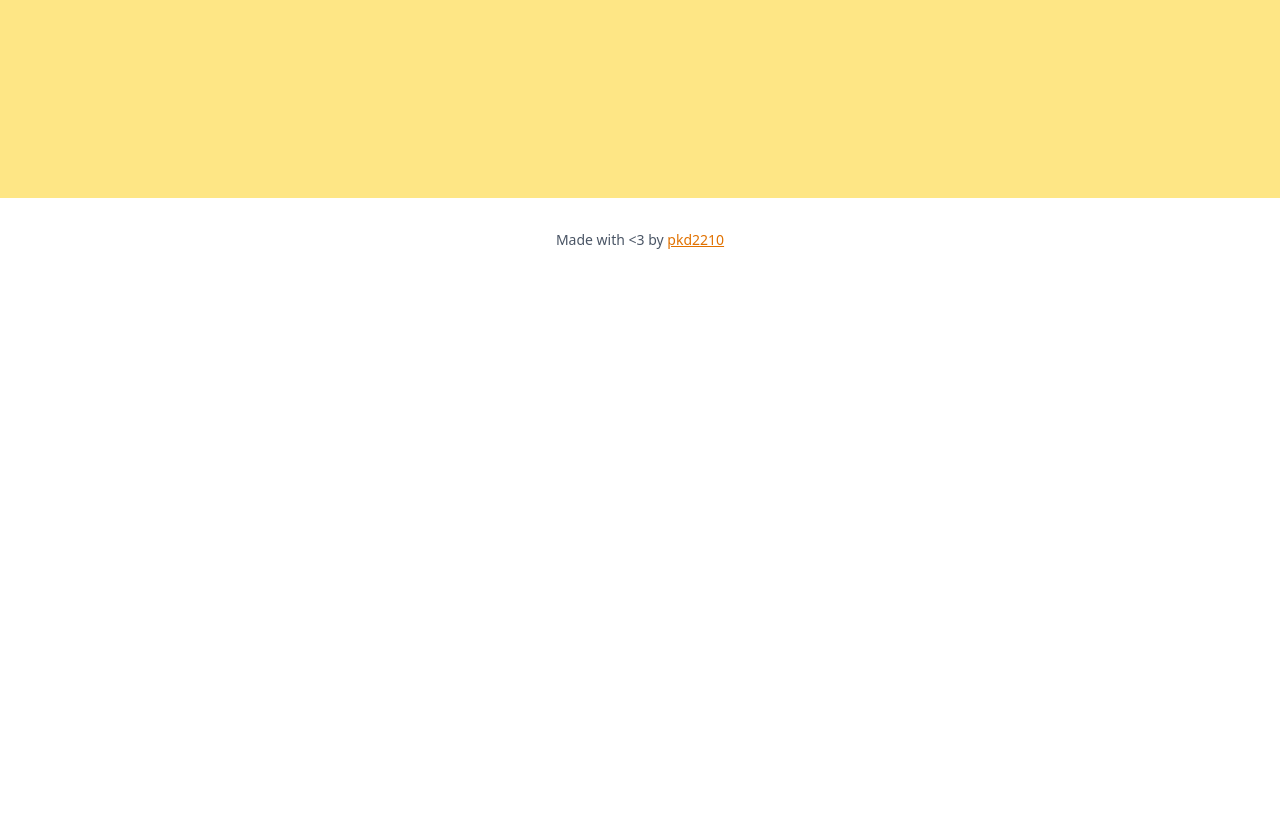
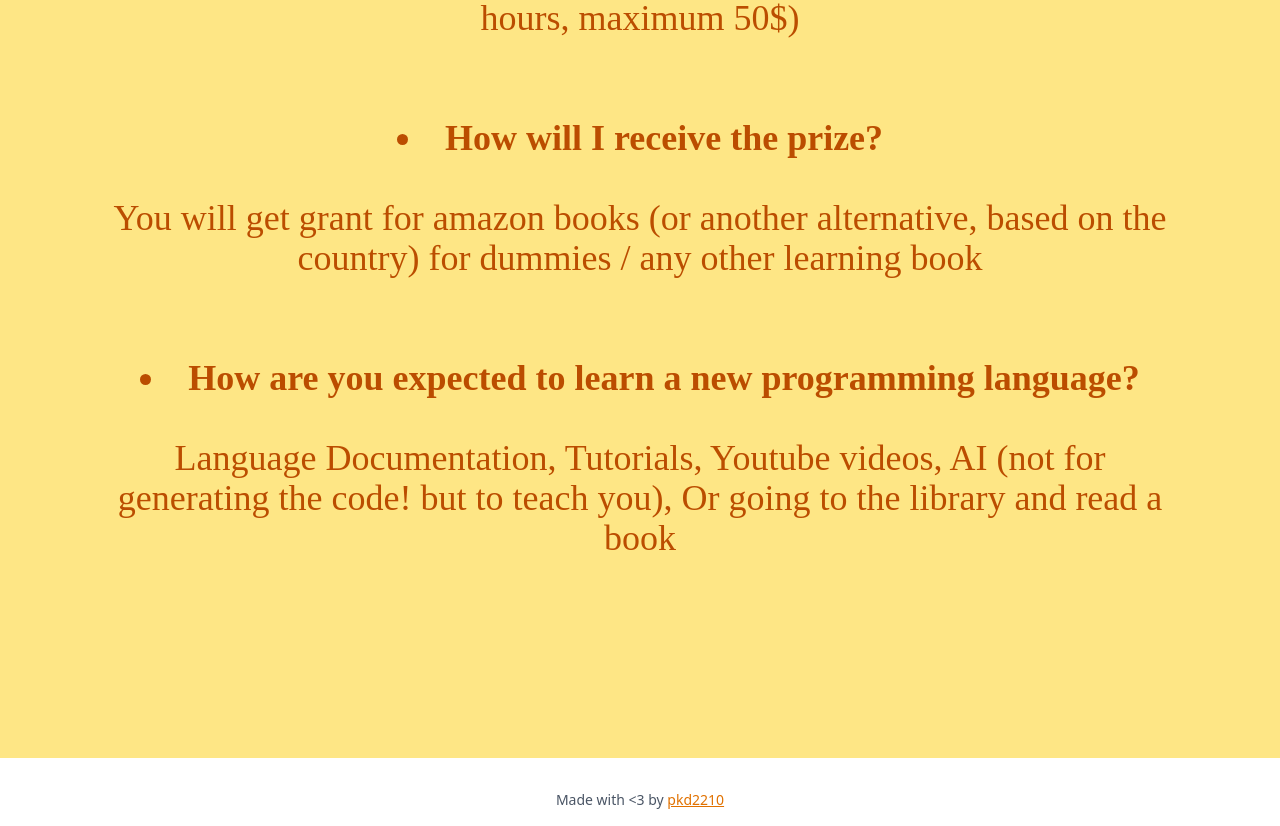
Before and after one commit to pkd2210/dummies-ysws, a SvelteKit app: page / in a window 1280 px wide. Shown: the part 2950-3776 px from the top of the page. Before the commit the page ends 3216 px from the top, so only its background shows below. Built offline with nearby package versions, Linux system fonts and the light colour scheme; no server answers; a web font is replaced by a local one.

Commit message:
add questions to the faq

```diff
--- a/src/routes/+page.svelte
+++ b/src/routes/+page.svelte
@@ -112,7 +112,9 @@
 <div class="py-8 text-amber-700 text-lg sm:text-2xl md:text-4xl text-center px-2" style="font-family: 'Kirang Haerang'">
 <strong><li>What counts as a new programming language?</li></strong><br>Any programming language that you never tried to learn, and never used for any projects<br><br><br>
 <strong><li>Can I double dip with SOM?</li></strong><br>Answer Soon...<br><br><br>
-<strong><li>What is the time requirement?</li></strong><br>At least 10 hours<br><br><br>
+<strong><li>What is the time requirement?</li></strong><br>At least 4 hours to win a grant of 20$, and another 5$ per hour (until 10 hours, maximum 50$)<br><br><br>
+<strong><li>How will I receive the prize?</li></strong><br>You will get grant for amazon books (or another alternative, based on the country) for dummies / any other learning book<br><br><br>
+<strong><li>How are you expected to learn a new programming language?</li></strong><br>Language Documentation, Tutorials, Youtube videos, AI (not for generating the code! but to teach you), Or going to the library and read a book<br><br><br>
 </div>
 </div>
 <div class="text-center text-gray-600 text-sm mt-8 pb-4">Made with &lt;3 by <a href="https://github.com/pkd2210" target="_blank" class="text-amber-600 hover:text-amber-700 underline">pkd2210</a></div>
```
